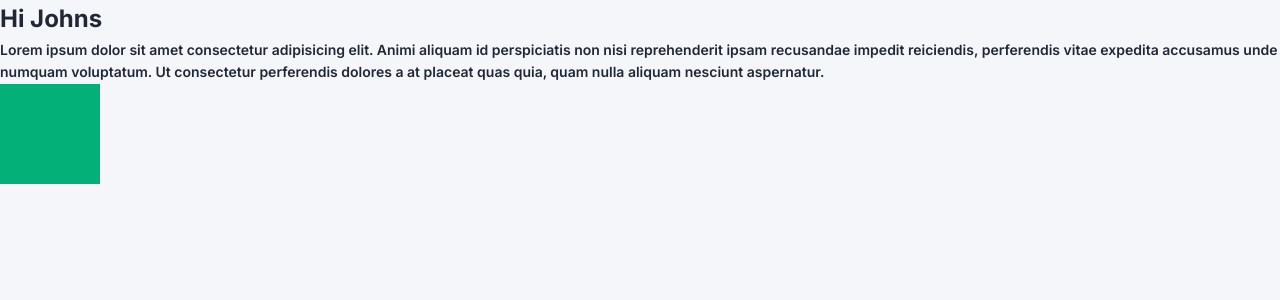
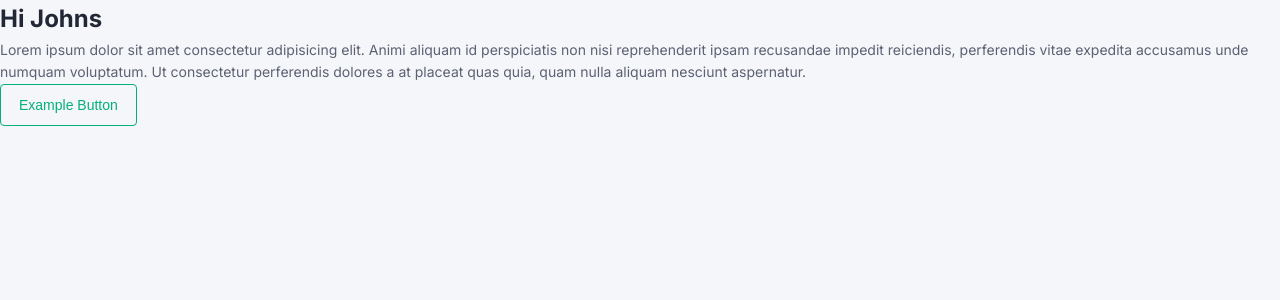
Before and after one commit to Teds30/cushy-rental-demo, a PHP site: page /modules/tenant/pages/unit_details.php in a window 1280 px wide. Shown: the top 300 px of the page. Run offline with PHP 8.4, Linux system fonts and the light colour scheme.

Commit message:
added button

```diff
--- a/modules/tenant/pages/unit_details.php
+++ b/modules/tenant/pages/unit_details.php
@@ -12,10 +12,9 @@
 
 <body>
     <h2>Hi Johns</h2>
-    <p class="title">Lorem ipsum dolor sit amet consectetur adipisicing elit. Animi aliquam id perspiciatis non nisi reprehenderit ipsam recusandae impedit reiciendis, perferendis vitae expedita accusamus unde numquam voluptatum. Ut consectetur perferendis dolores a at placeat quas quia, quam nulla aliquam nesciunt aspernatur.</p>
-    <div class="green-box">
-
-    </div>
+    <p>Lorem ipsum dolor sit amet consectetur adipisicing elit. Animi aliquam id perspiciatis non nisi reprehenderit ipsam recusandae impedit reiciendis, perferendis vitae expedita accusamus unde numquam voluptatum. Ut consectetur perferendis dolores a at placeat quas quia, quam nulla aliquam nesciunt aspernatur.</p>
+    <!-- <div class="green-box"> </div> -->
+    <button class="btn btn-outlined">Example Button</button>
 </body>
 
 </html>
```
